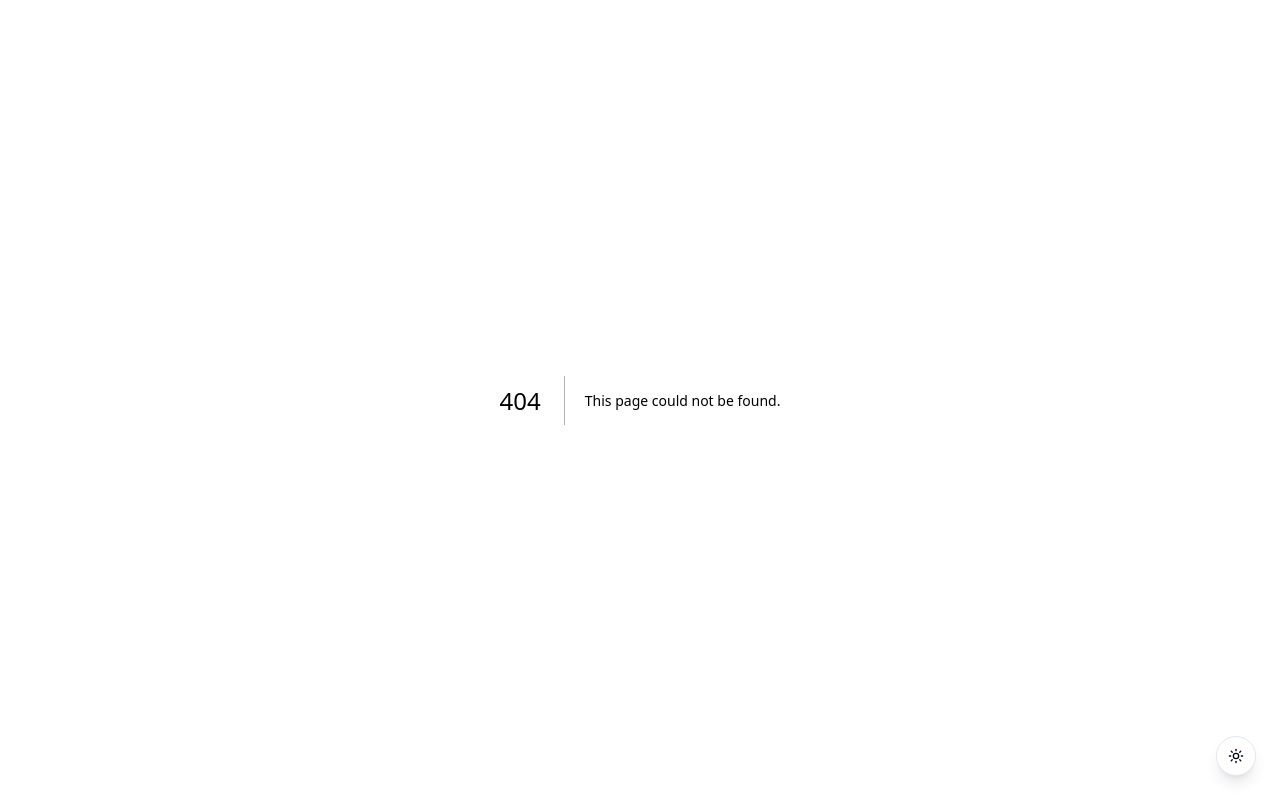
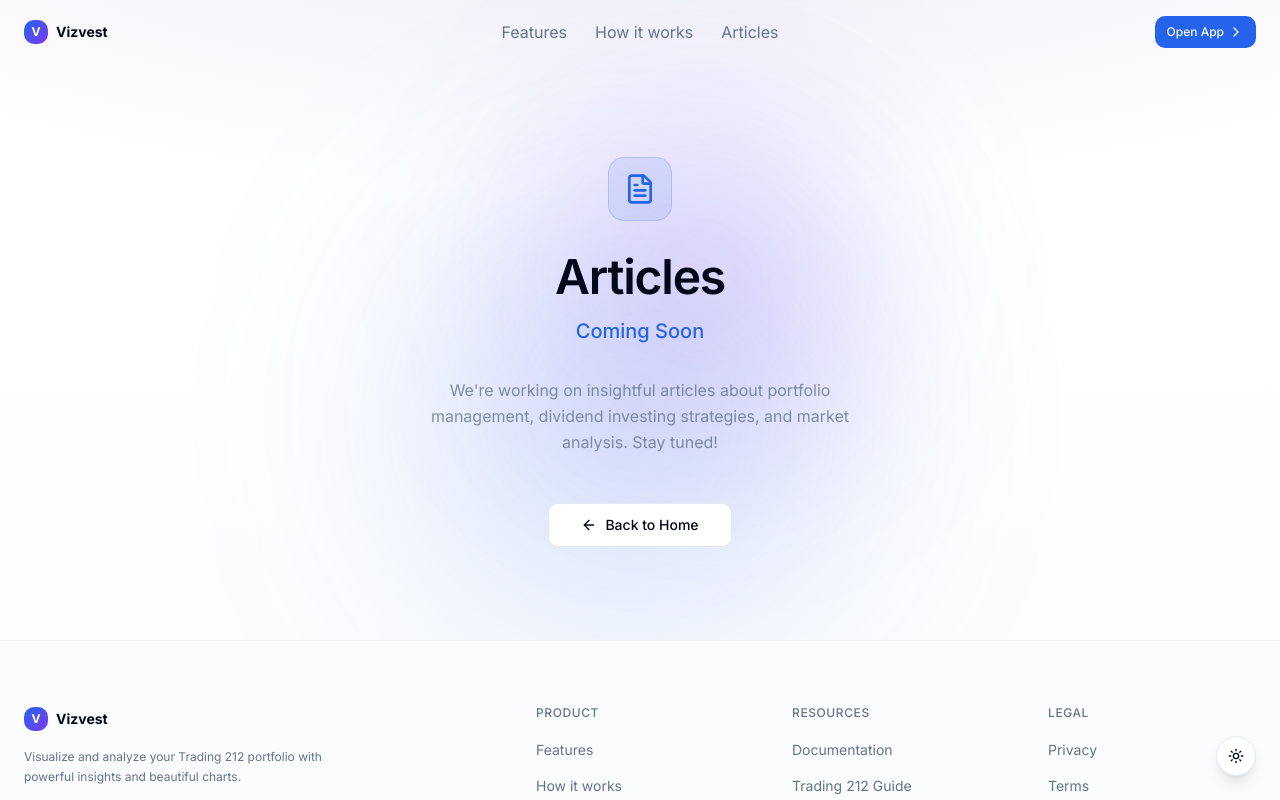
Before and after one commit to dhruvtrip/vizvest-app, a Next.js app: page /articles in a window 1280 px wide. Before the commit this address had no page. Shown: the top 800 px of the page. Built offline with nearby package versions, Linux system fonts and the light colour scheme.

Commit message:
feat: add 'Articles' link to Navbar and Footer for improved navigation design

```diff
--- /dev/null
+++ b/app/articles/page.tsx
@@ -0,0 +1,100 @@
+'use client'
+
+import Link from 'next/link'
+import { motion } from 'framer-motion'
+import { Navbar, Footer } from '@/components/landing'
+import { Button } from '@/components/ui/button'
+import { ArrowLeft, FileText } from 'lucide-react'
+
+const fadeInUp = {
+  hidden: { opacity: 0, y: 20 },
+  visible: { opacity: 1, y: 0 }
+}
+
+const staggerContainer = {
+  hidden: { opacity: 0 },
+  visible: {
+    opacity: 1,
+    transition: {
+      staggerChildren: 0.1,
+      delayChildren: 0.1
+    }
+  }
+}
+
+export default function ArticlesPage() {
+  return (
+    <main className="min-h-screen">
+      <Navbar />
+
+      <section className="relative min-h-[80vh] flex items-center overflow-hidden pt-16">
+        {/* Background */}
+        <div className="absolute inset-0 -z-10">
+          <div className="absolute inset-0 bg-gradient-to-b from-background via-background to-muted/20" />
+          <div className="absolute inset-0 bg-[radial-gradient(ellipse_80%_50%_at_50%_-20%,rgba(120,119,198,0.15),transparent)] dark:bg-[radial-gradient(ellipse_80%_50%_at_50%_-20%,rgba(120,119,198,0.3),transparent)]" />
+
+          {/* Glow orbs */}
+          <motion.div
+            initial={{ opacity: 0 }}
+            animate={{ opacity: 1 }}
+            transition={{ duration: 2 }}
+            className="absolute top-1/3 left-1/3 w-[400px] h-[400px] bg-primary/20 dark:bg-primary/10 rounded-full blur-[120px]"
+          />
+          <motion.div
+            initial={{ opacity: 0 }}
+            animate={{ opacity: 1 }}
+            transition={{ duration: 2, delay: 0.5 }}
+            className="absolute bottom-1/3 right-1/3 w-[300px] h-[300px] bg-accent/20 dark:bg-accent/10 rounded-full blur-[100px]"
+          />
+        </div>
+
+        <div className="container mx-auto px-6 relative z-10">
+          <motion.div
+            variants={staggerContainer}
+            initial="hidden"
+            animate="visible"
+            className="max-w-2xl mx-auto text-center space-y-8"
+          >
+            {/* Icon */}
+            <motion.div variants={fadeInUp} className="flex justify-center">
+              <div className="w-16 h-16 rounded-2xl bg-primary/10 dark:bg-primary/5 border border-primary/20 dark:border-primary/10 flex items-center justify-center">
+                <FileText className="w-8 h-8 text-primary" />
+              </div>
+            </motion.div>
+
+            {/* Heading */}
+            <motion.div variants={fadeInUp} className="space-y-4">
+              <h1 className="text-4xl sm:text-5xl font-semibold tracking-tight">
+                Articles
+              </h1>
+              <p className="text-xl text-primary font-medium">
+                Coming Soon
+              </p>
+            </motion.div>
+
+            {/* Description */}
+            <motion.p
+              variants={fadeInUp}
+              className="text-base text-muted-foreground/80 max-w-md mx-auto leading-relaxed"
+            >
+              We're working on insightful articles about portfolio management,
+              dividend investing strategies, and market analysis. Stay tuned!
+            </motion.p>
+
+            {/* CTA */}
+            <motion.div variants={fadeInUp} className="pt-4">
+              <Button asChild variant="outline" size="lg" className="text-sm h-11 px-8 gap-2">
+                <Link href="/">
+                  <ArrowLeft className="w-4 h-4" />
+                  Back to Home
+                </Link>
+              </Button>
+            </motion.div>
+          </motion.div>
+        </div>
+      </section>
+
+      <Footer />
+    </main>
+  )
+}
--- a/components/landing/footer.tsx
+++ b/components/landing/footer.tsx
@@ -8,6 +8,7 @@ const footerLinks = {
   product: [
     { label: 'Features', href: '#features' },
     { label: 'How it works', href: '#how-it-works' },
+    { label: 'Articles', href: '/articles' },
     { label: 'Dashboard', href: '/dashboard' },
   ],
   resources: [
@@ -118,9 +119,6 @@ export function Footer() {
           <p className="text-xs text-muted-foreground">
             &copy; {currentYear} Vizvest. All rights reserved.
           </p>
-          <p className="text-xs text-muted-foreground">
-            Built with Next.js and Tailwind CSS
-          </p>
         </div>
       </div>
     </footer>
--- a/components/landing/navbar.tsx
+++ b/components/landing/navbar.tsx
@@ -10,6 +10,7 @@ import { Menu, X, ChevronRight } from 'lucide-react'
 const navLinks = [
   { label: 'Features', href: '#features' },
   { label: 'How it works', href: '#how-it-works' },
+  { label: 'Articles', href: '/articles' },
 ]
 
 export function Navbar() {
@@ -37,7 +38,7 @@ export function Navbar() {
         )}
       >
         <nav className="container mx-auto px-6">
-          <div className="flex h-14 items-center justify-between">
+          <div className="flex h-16 items-center justify-between">
             {/* Logo */}
             <Link
               href="/"
@@ -49,26 +50,21 @@ export function Navbar() {
               <span>Vizvest</span>
             </Link>
 
-            {/* Desktop Navigation */}
-            <div className="hidden md:flex items-center gap-1">
+            {/* Center: Desktop Navigation */}
+            <div className="hidden md:flex items-center gap-1 absolute left-1/2 -translate-x-1/2">
               {navLinks.map((link) => (
                 <Link
                   key={link.label}
                   href={link.href}
-                  className="px-3 py-2 text-xs text-muted-foreground hover:text-foreground transition-colors rounded-md hover:bg-muted/50"
+                  className="px-3 py-2 text-sm sm:text-base text-muted-foreground hover:text-foreground transition-colors rounded-md hover:bg-muted/50"
                 >
                   {link.label}
                 </Link>
               ))}
             </div>
 
-            {/* Desktop CTA */}
-            <div className="hidden md:flex items-center gap-3">
-              <Button asChild variant="ghost" size="sm" className="text-xs h-8">
-                <Link href="#how-it-works">
-                  Learn more
-                </Link>
-              </Button>
+            {/* Right: Desktop CTA */}
+            <div className="hidden md:flex items-center">
               <Button asChild size="sm" className="text-xs h-8 gap-1">
                 <Link href="/dashboard">
                   Open App
@@ -96,7 +92,7 @@ export function Navbar() {
             initial={{ opacity: 0, y: -20 }}
             animate={{ opacity: 1, y: 0 }}
             exit={{ opacity: 0, y: -20 }}
-            className="fixed inset-x-0 top-14 z-40 bg-background/95 backdrop-blur-lg border-b border-border md:hidden"
+            className="fixed inset-x-0 top-16 z-40 bg-background/95 backdrop-blur-lg border-b border-border md:hidden"
           >
             <nav className="container mx-auto px-6 py-4 space-y-2">
               {navLinks.map((link) => (
```
